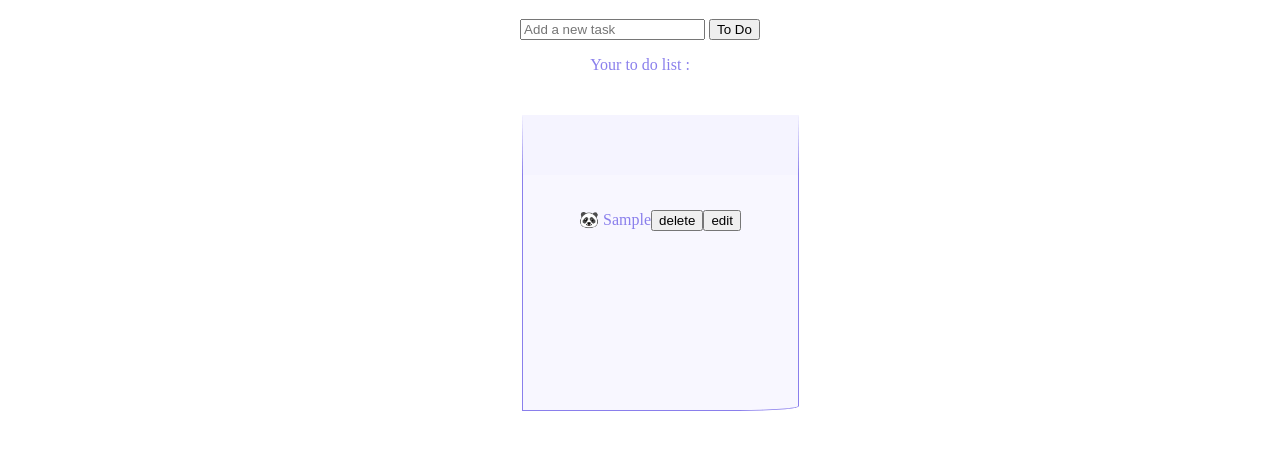
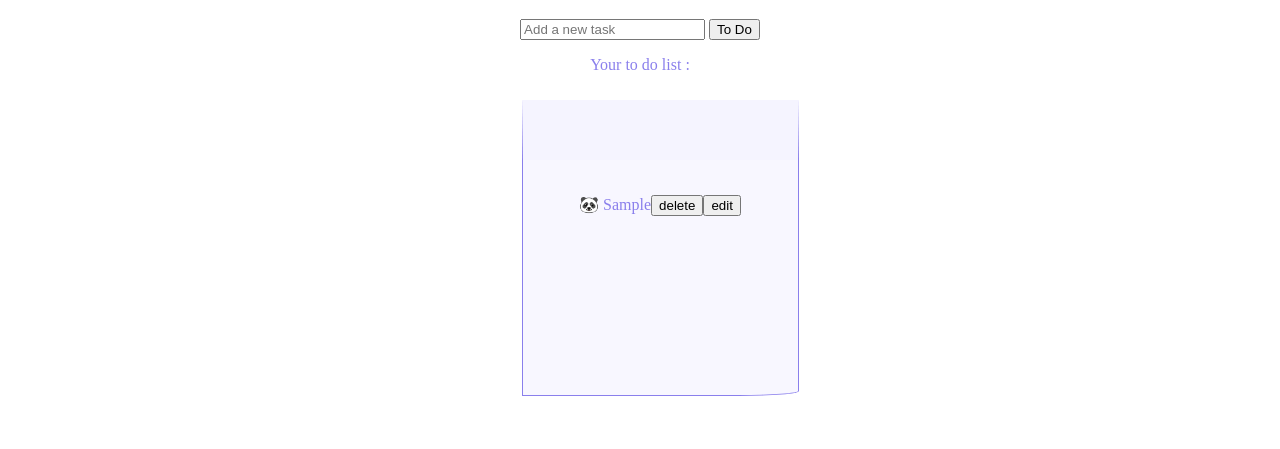
Before and after one commit to elisepitel/pandatodolist, a plain HTML site: page index.html in a window 1280 px wide. Both pictures are taken after typing "Sample" into the empty fields and a click on the button "To Do". Shown: the part 269-718 px from the top of the page. Drawn offline with Linux system fonts and the light colour scheme.

Commit message:
reduce to 10 px margins

```diff
--- a/todolist.css
+++ b/todolist.css
@@ -13,7 +13,7 @@ li{
     border: 1px solid #8A7FEC;
     border-top:60px solid #f5f4ff;
     background: #f8f7ff;
-    margin: 25px;
+    margin: 10px;
     line-height: 1;
     width: 275px;
     min-height:200px;
```
